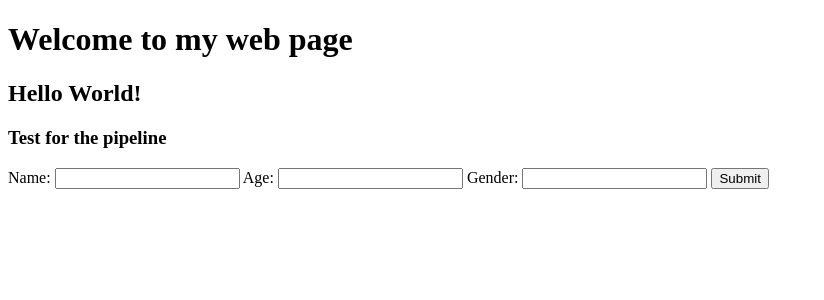
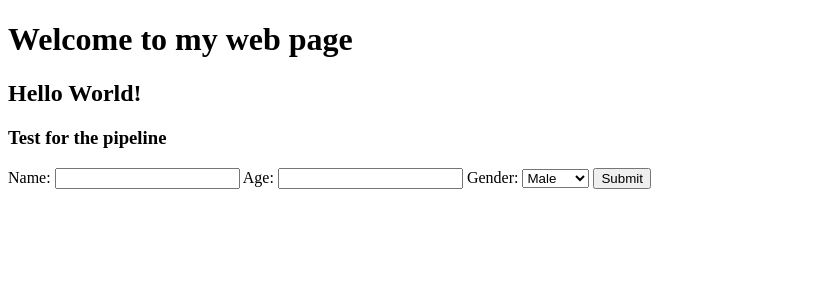
Before and after one commit to ZEJIN1033/sse_LAB2, a Flask app: page / in a window 1280 px wide. Shown: the top 300 px of the page, without its empty margins (0-824 px from the left). Run offline with Flask 3, Linux system fonts and the light colour scheme.

Commit message:
Modify the gender option make the input selected from the given options

```diff
--- a/api/templates/index.html
+++ b/api/templates/index.html
@@ -20,7 +20,11 @@
         <label for="agefield">Age:</label>
         <input type="number" id="agefield" name="age">
         <label for="genderfield">Gender:</label>
-        <input type="test" id="genderfiled" name="gender">
+        <select id="genderfield" name="gender">
+          <option value="male">Male</option>
+          <option value="female">Female</option>
+          <option value="other">Other</option>
+        </select>
         <input type="submit" value="Submit">
     </form>
 
```
